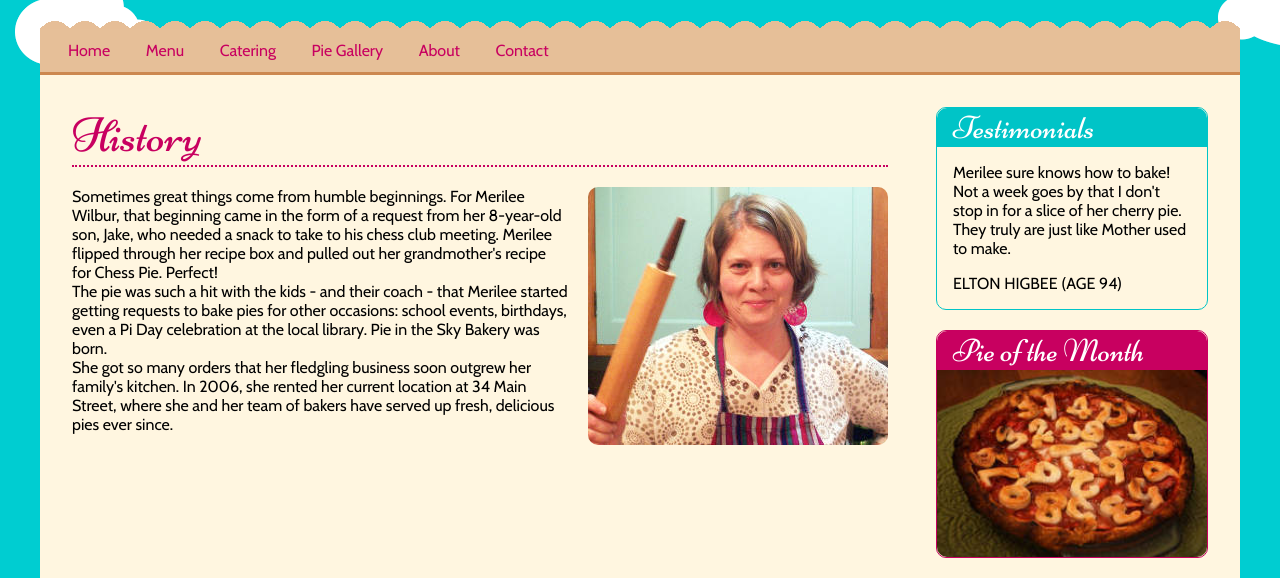
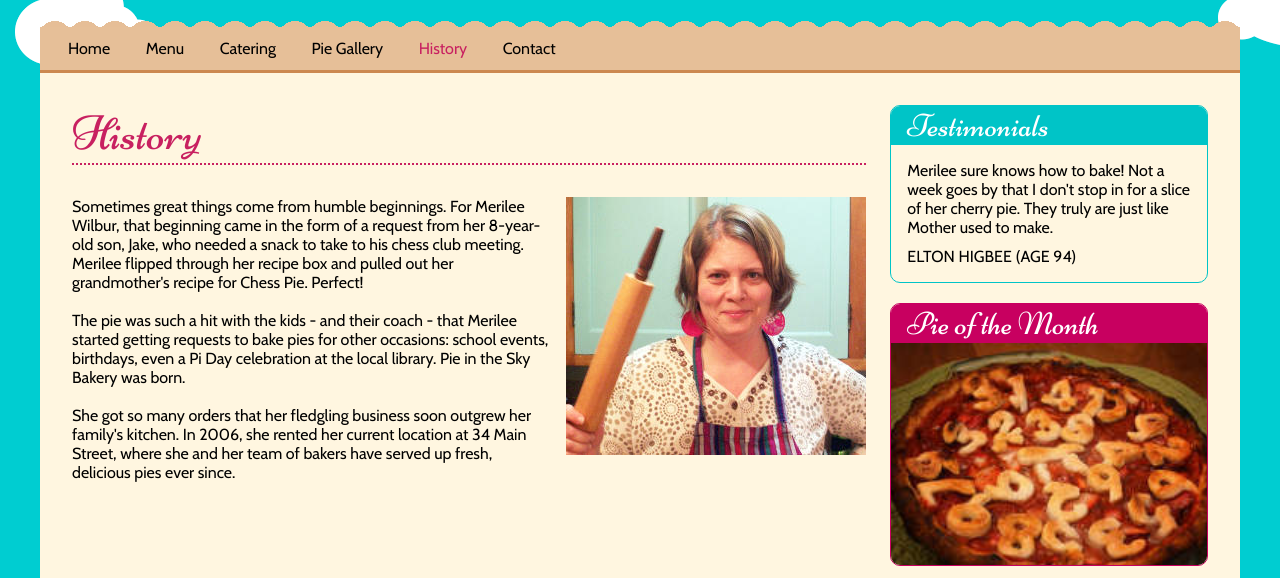
Before and after one commit to BhoomiGohil/Grid-Bakery-Demo, a plain HTML site: page Index.html in a window 1280 px wide. Shown: the part 217-795 px from the top of the page. Drawn offline with nearby package versions, Linux system fonts and the light colour scheme.

Commit message:
Update some styles and html page

```diff
--- a/Index.css
+++ b/Index.css
@@ -1,8 +1,8 @@
 html,
 body {
-  margin: 0px;
-  font-family: "Cabin";
+  margin: 0;
   background-image: url("Images/clouds.png");
+  font-family: cabin;
   box-sizing: border-box;
 }
 
@@ -12,147 +12,182 @@ body {
   box-sizing: inherit;
 }
 
+a {
+  text-decoration: none;
+}
+
 h1,
 h2,
 h3,
 h4,
 h5,
 h6 {
-  margin: 0px;
-  font-family: "Niconne", cursive;
+  margin: 0;
+  font-family: Niconne;
   font-weight: normal;
-  color: #c80060;
+  color: #c82060;
 }
 
 p {
-  margin: 0;
+  margin: 12px 0px;
 }
+
+/* Common */
 
 .wrapper {
   width: 97%;
+  min-width: 320px;
   max-width: 1200px;
   margin: auto;
-  float: none;
 }
 
+/* Header */
+
 header {
-  margin: 20px 0px;
+  margin: 20px 0;
 }
 
+/* Navigation */
+
 nav {
-  padding-top: 12px;
-  background: url("../Images/scallop.png") repeat-x;
-  background-position: 0% 0%;
+  width: 100%;
+  padding-top: 10px;
+  background-image: url(Images/scallop.png);
 }
 
 nav ul {
   padding: 0.75em;
   margin: 0;
+  border-bottom: 3px solid #cc8850;
   background-color: #e6bf98;
-  border-bottom: 3px solid #cc8850;
   list-style-type: none;
-  overflow: auto;
 }
 
 nav li {
   display: inline;
+  padding: 1em;
 }
 
 nav a {
-  padding: 0em 1em 0em 1em;
-  color: #c80060;
-  text-decoration: none;
+  color: #c82060;
 }
 
-nav a:hover {
-  color: #00c4c7;
+/* Content */
+
+.content {
+  display: grid;
+  grid-template-columns: 2.5fr 1fr;
+  grid-gap: 1.5rem;
+  justify-content: space-between;
+  padding: 2em;
+  background-color: #fff6e0;
+  border-radius: 0 0 10px 10px;
+  align-items: start;
 }
 
-.main {
-  padding: 2em;
+/* Content Article */
+
+article {
   display: grid;
-  grid-gap: 3em;
-  grid-template-columns: 3fr 1fr;
-  background-color: #fff6e0;
-  border-radius: 0 0 10px 10px;
+  grid-gap: 20px;
 }
 
 article h2 {
-  margin-bottom: 20px;
   font-size: 3em;
-  border-bottom: 2px dotted #c80060;
+  border-bottom: 2px dotted #c82060;
 }
 
-article img {
-  flex: 0 0 250px;
-  margin: 0px 0px 20px 20px;
-  float: right;
-  border-radius: 10px;
+article h4 {
+  font-family: Cabin;
+  font-weight: bold;
+  color: black;
 }
 
-section {
-  display: flex;
-  flex-direction: column;
-  gap: 20px;
+article h3 {
+  margin-top: 0px;
+  font-size: 2em;
 }
 
-aside {
-  display: flex;
-  flex-direction: column;
-  border: 1px solid;
-  border-radius: 10px;
+article div {
+  margin-top: 20px;
 }
 
-aside h3 {
-  margin: 0;
-  padding-left: 0.5em;
-  font-size: 32px;
-  color: white;
-  border-radius: 10px 10px 0 0;
+article div img {
+  width: 100%;
 }
 
-aside:nth-child(odd) {
-  border-color: #00c4c7;
+/* Content Section */
+
+section {
+  display: grid;
+  gap: 20px;
+  align-items: stretch;
 }
 
-aside:nth-child(even) {
-  border-color: #c80060;
+section div blockquote {
+  margin: 1rem;
+  display: grid;
+  gap: 10px;
 }
 
-aside:nth-child(odd) h3 {
+section div blockquote p {
+  margin: 0;
+}
+
+section div blockquote cite {
+  text-transform: uppercase;
+  font-style: normal;
+  display: block;
+}
+
+/* Content Section Aside */
+
+section aside {
+  border-radius: 10px;
+  overflow: hidden;
+}
+
+section aside div {
+  width: 100%;
+  height: 100%;
+}
+
+section aside h3 {
+  padding: 0 0.5em;
+  margin-bottom: 0px;
+  font-size: 2em;
+  color: white;
+}
+
+section aside:nth-child(odd) {
+  border: 1px solid #00c4c7;
+}
+
+section aside:nth-child(even) {
+  border: 1px solid #c80060;
+}
+
+section aside:nth-child(odd) h3 {
   background-color: #00c4c7;
 }
 
-aside:nth-child(even) h3 {
+section aside:nth-child(even) h3 {
   background-color: #c80060;
 }
 
-aside blockquote {
-  padding: 1em;
-  margin: 0px;
-}
-
-aside blockquote cite {
-  display: block;
-  padding-top: 1em;
-  font-style: normal;
-  text-transform: uppercase;
-}
-
-aside img {
+section aside img {
   width: 100%;
   height: 100%;
-  display: block;
-  border-radius: 0px 0px 10px 10px;
   object-fit: cover;
 }
 
+/* Footer  */
+
 footer {
-  padding: 2rem 0;
   background-color: #00cdd1;
   color: white;
   clear: both;
-  border-radius: 0px 0px 10px 10px;
+  margin: 3em 0;
 }
 
 footer p {
@@ -160,7 +195,7 @@ footer p {
 }
 
 footer img {
-  width: 32px;
+  width: 52px;
 }
 
 footer a {
@@ -168,65 +203,65 @@ footer a {
   text-decoration: none;
 }
 
-@media (min-width: 550px) and (max-width: 849px) {
-  .wrapper {
-    max-width: 767px;
+.imgfloatright {
+  float: right;
+  margin: 0 0 1em 1em;
+}
+
+@media (max-width: 849px) {
+  .content {
+    grid-template-columns: 1fr;
   }
 
-  .main {
-    grid-template-columns: 1fr;
-    grid-gap: 1em;
+  article {
+    width: 100%;
   }
 
   article h2 {
-    font-size: x-large;
+    font-size: 1.5em;
+  }
+
+  article h3 {
+    font-size: 18.72px;
   }
 
   section {
-    width: 70%;
-    margin: auto;
-    display: grid;
-    grid-gap: 1em;
     grid-template-columns: repeat(2, 1fr);
+    width: 100%;
   }
 
-  aside h3 {
-    font-size: 1.17em;
+  section aside h3 {
+    font-size: 18.72px;
   }
 }
 
-@media (min-width: 0px) and (max-width: 549px) {
-  .wrapper {
-    width: 100%;
+@media (max-width: 549px) {
+  nav ul {
+    overflow: auto;
+  }
+
+  nav li {
+    display: block;
+    padding: 0.5em;
+    width: 50%;
+    padding-left: 1em;
   }
 
   nav li:nth-child(odd) {
     float: left;
-    width: 50%;
-    padding: 0.5em;
   }
 
   nav li:nth-child(even) {
-    width: 50%;
-    padding: 0.5em;
     float: right;
   }
 
-  nav a {
-    display: block;
-    padding-left: 3.333333%;
-  }
-
-  .main {
+  section {
     grid-template-columns: 1fr;
-    grid-gap: 1em;
-  }
-
-  article h2 {
-    font-size: x-large;
-  }
-
-  aside h3 {
-    font-size: 1.17em;
   }
 }
+
+@media (max-width: 450px) {
+  .imgfloatright {
+    margin: 0 0 1em 0;
+  }
+}
--- a/Index.html
+++ b/Index.html
@@ -17,56 +17,64 @@
       <a href="#"><img src="Images/logo.png" alt="Pie in the Sky Bakery, Springdale, VT. Click for home." /></a>
     </header>
 
+    <div class="bgimg"></div>
+
     <nav>
       <ul>
-        <li><a href="#">Home</a></li>
-        <li><a href="#">Menu</a></li>
-        <li><a href="#">Catering</a></li>
-        <li><a href="#">Pie Gallery</a></li>
-        <li><a href="#">About</a></li>
-        <li><a href="#">Contact</a></li>
+        <li>Home</li>
+        <li>Menu</li>
+        <li>Catering</li>
+        <li>Pie Gallery</li>
+        <li><a href="Index.html">History</a></li>
+        <li>Contact</li>
       </ul>
     </nav>
 
-    <div class="main">
+    <div class="content">
       <article>
         <h2>History</h2>
         <p>
-          <img src="Images/merilee.jpg" />
+          <img src="Images/merilee.jpg" class="imgfloatright" />
           Sometimes great things come from humble beginnings. For Merilee
           Wilbur, that beginning came in the form of a request from her
           8-year-old son, Jake, who needed a snack to take to his chess club
           meeting. Merilee flipped through her recipe box and pulled out her
           grandmother's recipe for Chess Pie. Perfect!
-        </p>
-        <p>
+          <span><br /></span>
+          <span><br /></span>
           The pie was such a hit with the kids - and their coach - that
           Merilee started getting requests to bake pies for other occasions:
           school events, birthdays, even a Pi Day celebration at the local
           library. Pie in the Sky Bakery was born.
-        </p>
-        <p>
+          <span><br /></span>
+          <span><br /></span>
           She got so many orders that her fledgling business soon outgrew her
           family's kitchen. In 2006, she rented her current location at 34
           Main Street, where she and her team of bakers have served up fresh,
           delicious pies ever since.
         </p>
       </article>
+
       <section>
         <aside>
+          <div>
             <h3>Testimonials</h3>
             <blockquote>
               <p>
-              Merilee sure knows how to bake! Not a week goes by that I don't
-              stop in for a slice of her cherry pie. They truly are just like
-              Mother used to make.
+                Merilee sure knows how to bake! Not a week goes by that I
+                don't stop in for a slice of her cherry pie. They truly are
+                just like Mother used to make.
               </p>
               <cite>Elton Higbee (age 94)</cite>
             </blockquote>
+          </div>
         </aside>
+
         <aside>
+          <div>
             <h3>Pie of the Month</h3>
             <img src="Images/pi-day.jpg" alt="Pi Day Pie with Strawberry filling." />
+          </div>
         </aside>
       </section>
     </div>
@@ -75,7 +83,7 @@
       <div>
         <p>
           Copyright 2017, Pie in the Sky Bakery &#183; 34 Main Street &#183;
-          Springdale, VT &#183; <a href="tel:802-555-7437">(802) 555-PIES</a>
+          Springdale, VT &#183; <a href="tel:802-555-7437">(802)555-PIES</a>
         </p>
         <p>
           <a href="http://www.twitter.com" target="_blank"><img src="Images/twitter1.png" alt="Twitter." /></a>
```
Lines whose indentation alone changed are shown as unchanged.
